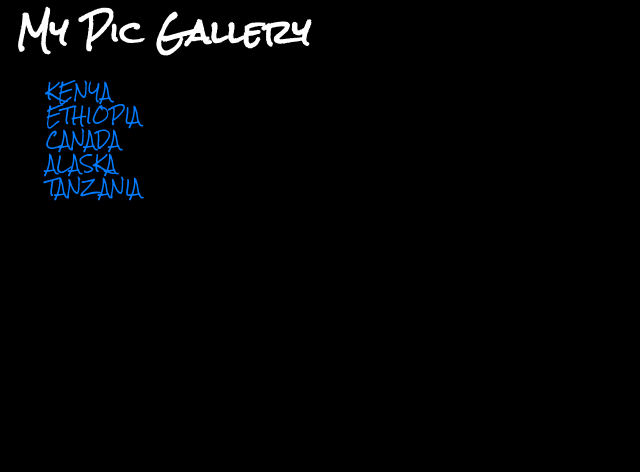
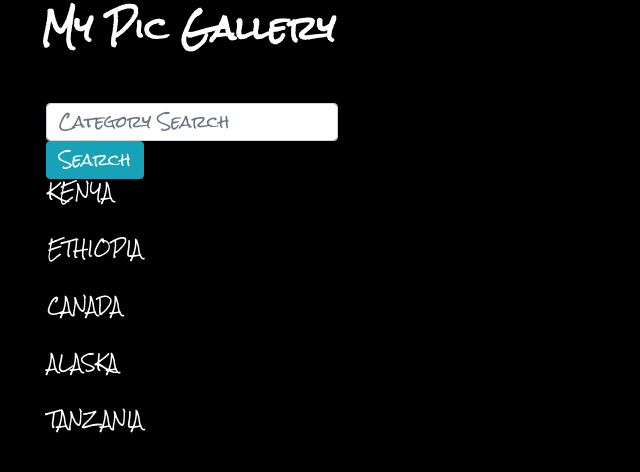
Before and after one commit to AndrewIndeche/Gallery, a Django app: page /pics/gallery/ in a window 1280 px wide. Shown: the top 472 px of the page, without its empty margins (0-640 px from the left). Run offline with Django 3.2, Linux system fonts and the light colour scheme; data that the repository does not hold is empty; some libraries are stand-ins or nearby versions.

Commit message:
add styling to side nav

```diff
--- a/pics/templates/gallery.html
+++ b/pics/templates/gallery.html
@@ -2,9 +2,13 @@
 {% load static %}
 {% block content %}
 <div class="container-fluid">
-<nav class="navbar navbar-expand-lg ">
+<nav class="navbar navbar-expand-lg">
 <div id="mySidenav" class="sidenav">
 <div class="col-sm-4 col-md-4 navbar-left">
+  <form class="form-inline my-2 my-md-0"  action="/search" role="search">
+    <input class="form-control mr-sm-2" type="search" placeholder="Category Search" name="imagesearch" aria-label="Search">
+    <button class="btn btn-info btn-md my-2 my-sm-0" type="submit">Search</button>
+  </form>
 <div class="sidenav bg-transparent">
   <a href="#kenya">KENYA</a>
   <a href="#ethiopia">ETHIOPIA</a>
@@ -34,8 +38,8 @@
                 <div class="modal-body">
                     <img src="{{item.image_link.url}}" alt="{{item.name}}" class="img-fluid">
                     <p class="imgdesc text-center">{{item.description}}</p>
-                      <span class="btn btn-sm btn-outline-success">{{item.category}}</span> <a
-                      href="/location/{{item.location}}" class="btn btn-sm btn-outline-info">{{item.location}}</a>
+                      <span class="btn btn-sm btn-outline-success">{{item.category}}</span> <b
+                      href="/location/{{item.location}}" class="btn btn-sm btn-outline-info">{{item.location}}</b>
                 </div>
                 <div class="modal-footer">
                     <input class="form-control input-lg" type="text"
--- a/static/css/results.css
+++ b/static/css/results.css
@@ -10,6 +10,7 @@
 }
 .body{
 font-family: 'Rock Salt', cursive;
+color:white;
 }
 .modalcard{
 background-color:rgba(10,10,10,0.8);
@@ -39,3 +40,11 @@
 background-position:center;
 background-size:cover;
 }
+.navbar a{
+  color:white;
+  display: flex;
+  flex-direction: row;
+  justify-content: space-between;
+  padding:1px 1px 32px;
+  padding-left: 2%;
+}
```
